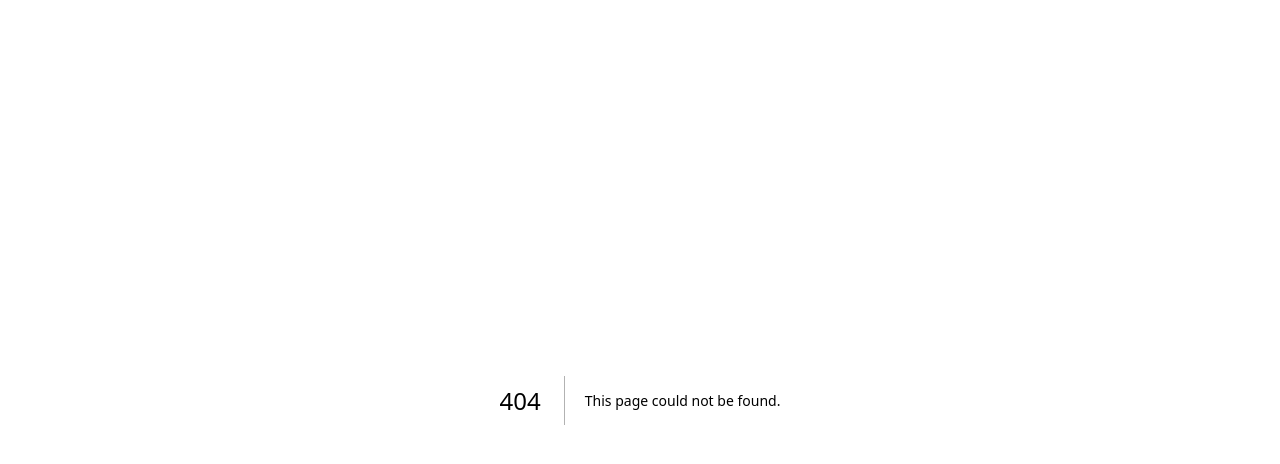
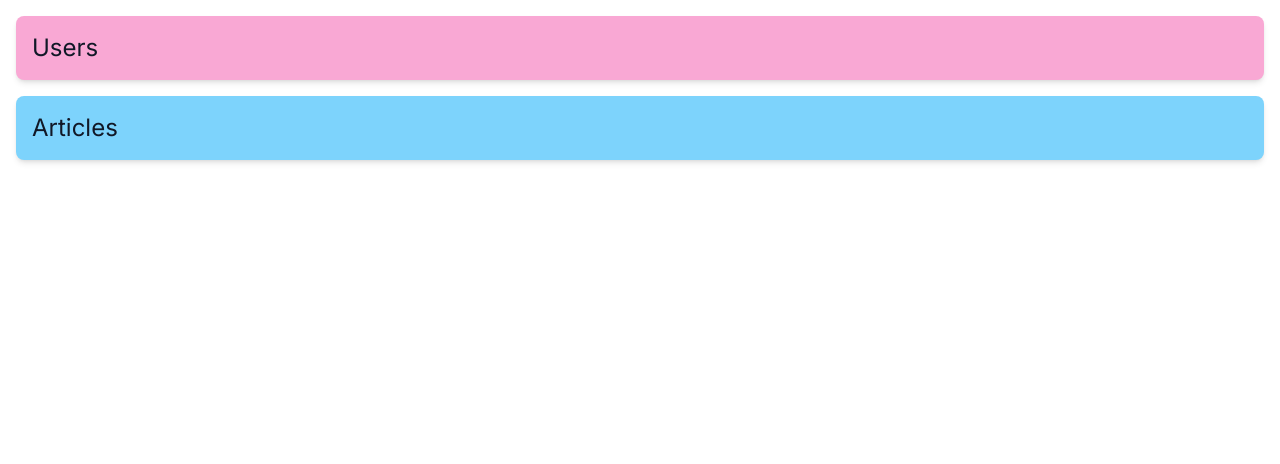
Before and after one commit to ssabii/app-router-example, a Next.js app: page /no-parallel-routes in a window 1280 px wide. Before the commit this address had no page. Shown: the top 464 px of the page. Built offline with nearby package versions, Linux system fonts and the light colour scheme.

Commit message:
feat: 병렬 라우팅 아닌 예제 구현

```diff
--- /dev/null
+++ b/app/no-parallel-routes/page.tsx
@@ -0,0 +1,48 @@
+import Spinner from "@/components/icons/Spinner";
+import { wait } from "@/lib/wait";
+import { Suspense } from "react";
+
+export default function NoParallelRoutePage() {
+  return (
+    <div className="flex flex-col gap-4 p-4">
+      <Suspense fallback={<UsersLoading />}>
+        <Users />
+      </Suspense>
+      <Suspense fallback={<ArticlesLoading />}>
+        <Articles />
+      </Suspense>
+    </div>
+  );
+}
+
+const usersStyles = 'rounded-lg bg-pink-300 p-4 text-2xl text-gray-900 shadow-md';
+
+async function Users() {
+  await wait(3000);
+  return <h2 className={usersStyles}>
+    Users
+  </h2>
+}
+
+function UsersLoading() {
+  return <div className={usersStyles}>
+    <Spinner className="mr-3 inline-block size-7 animate-spin" />
+    Loading Users...
+  </div>
+}
+
+const articlesStyles = 'rounded-lg bg-sky-300 p-4 text-2xl text-gray-900 shadow-md';
+
+async function Articles() {
+  await wait(5000);
+  return <h2 className={articlesStyles}>
+    Articles
+  </h2>
+}
+
+function ArticlesLoading() {
+  return <div className={articlesStyles}>
+    <Spinner className="mr-3 inline-block size-7 animate-spin" />
+    Loading Articles...
+  </div>
+}
```
